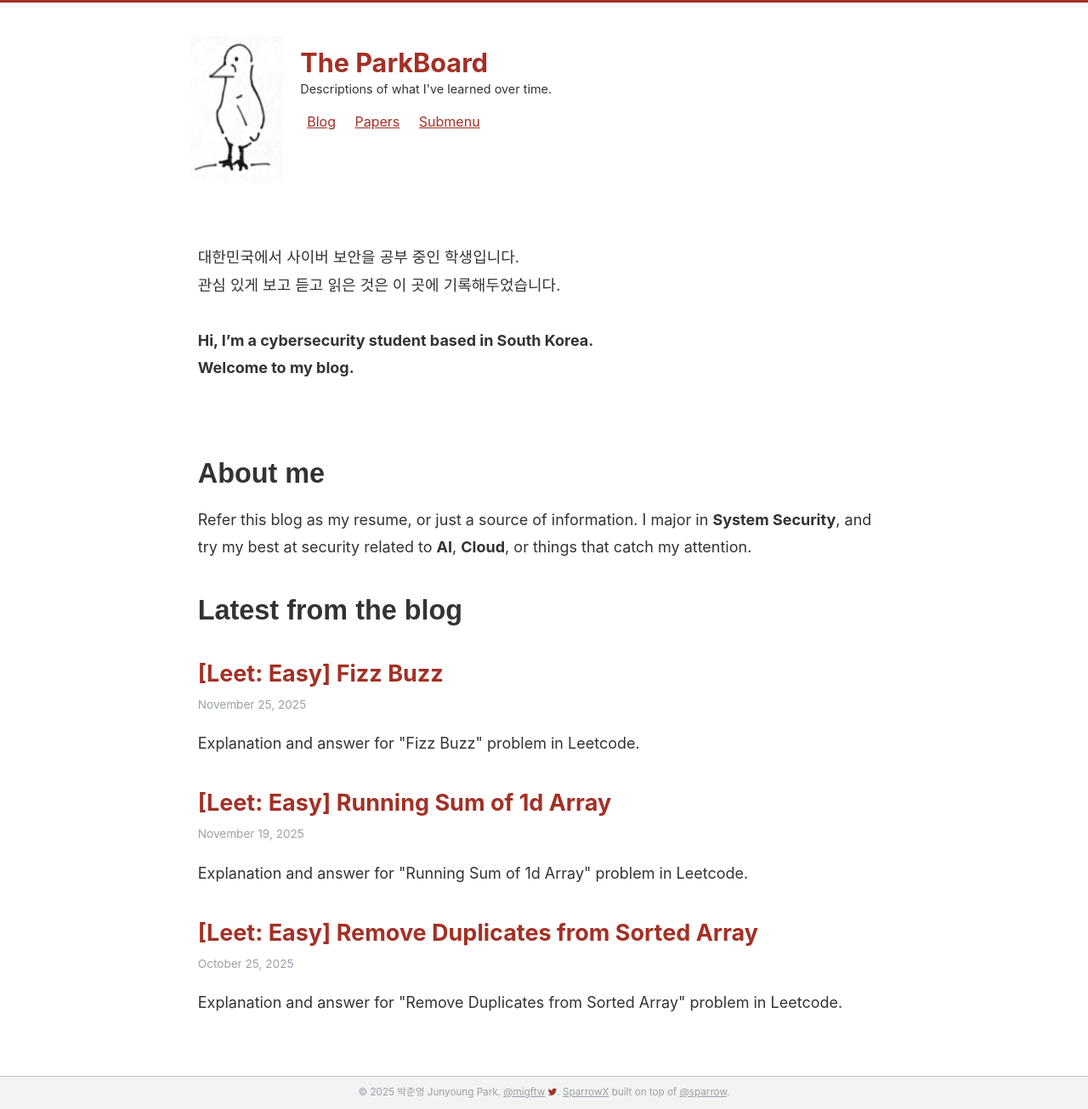
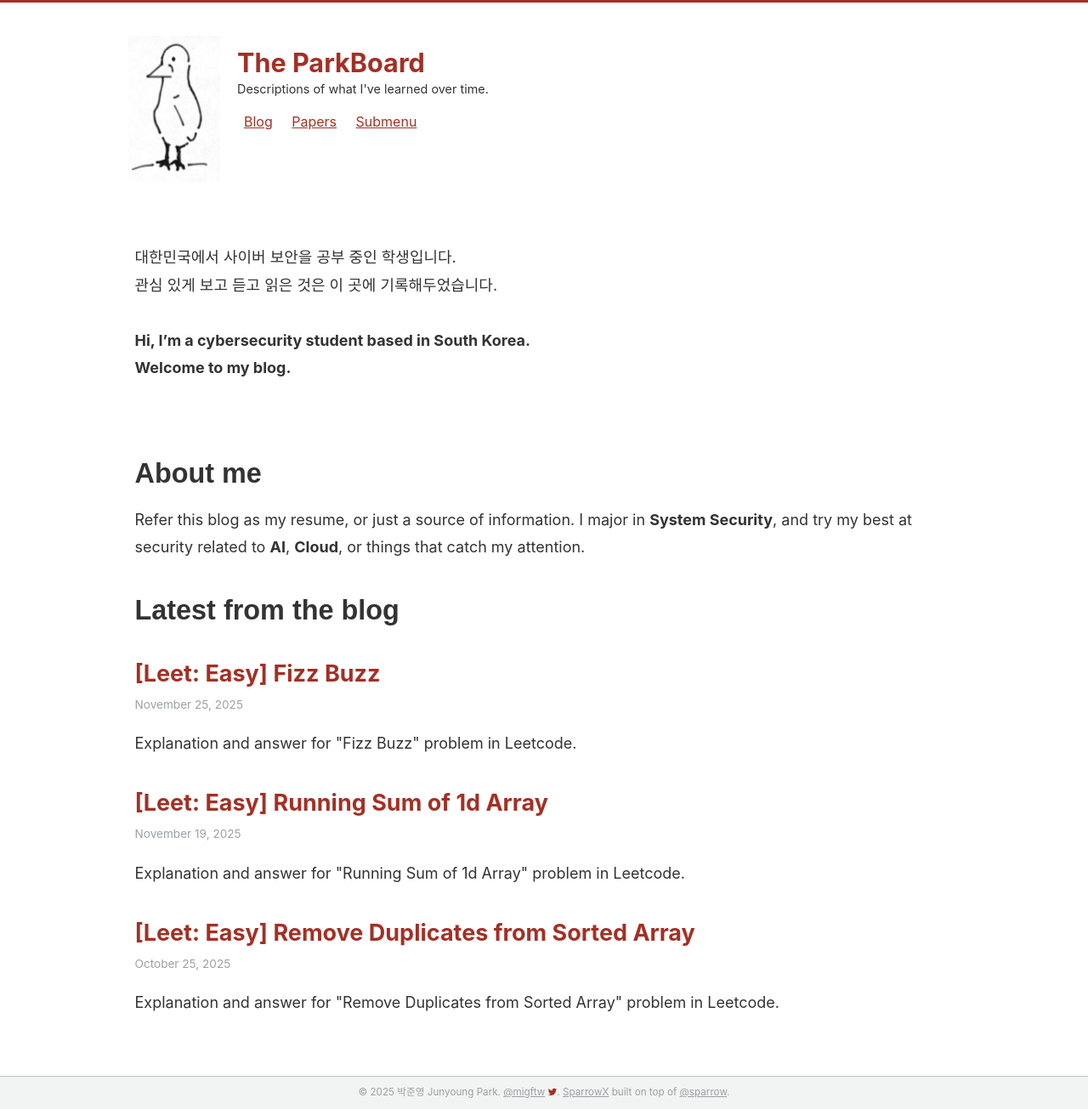
Before and after one commit to pjy010218/pjy010218.github.io, a Jekyll site: the page built from index.md, in a window 1280 px wide. Shown: the whole page at 85% size. Built offline with Jekyll 4.4.1, drawn with Linux system fonts in a browser that asks for light colours; some web fonts are replaced.

Commit message:
Update _variables.scss

```diff
--- a/_sass/_variables.scss
+++ b/_sass/_variables.scss
@@ -62,7 +62,7 @@ $large                      : 1024px !default;
 $x-large                    : 1280px !default;
 $x-x-large                  : 1440px !default;
 
-$max-width                  : 85% !default;
+$max-width                  : 100% !default;
 
 
 /*
```
